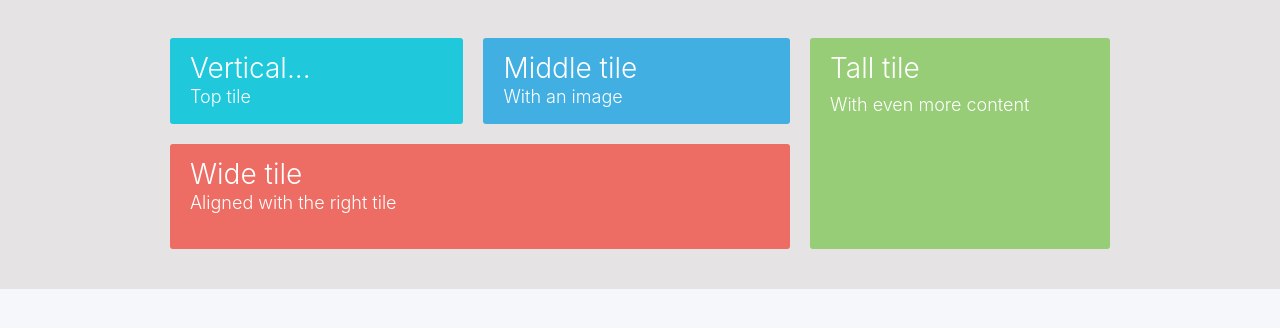
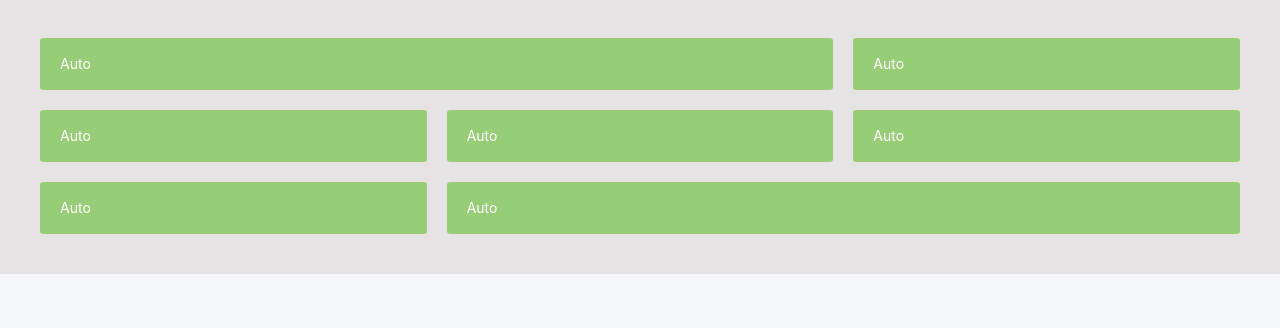
Before and after one commit to kazixma/hostel-prototype, a website: page src/index.html in a window 1280 px wide. Shown: the part 534-862 px from the top of the page. Drawn offline with Linux system fonts and the light colour scheme; files whose address does not match are found by name.

Commit message:
change tiles to grid

```diff
--- a/src/index.html
+++ b/src/index.html
@@ -104,45 +104,27 @@
 
      <div class="section main">
         <div class="container">
-            <div id="text-content" class="tile is-ancestor">
-                <div class="tile is-vertical is-8">
-                    <div class="tile">
-                        <div class="tile is-parent is-vertical">
-                            <article class="tile is-child notification is-primary">
-                                <p class="title">Vertical...</p>
-                                <p class="subtitle">Top tile</p>
-                            </article>
+            <div class="columns">
+                <div class="column is-8">
+                    <p class="notification is-success">Auto</p>
+                </div>
+                <div class="column is-4">
+                    <p class="notification is-success">Auto</p>
+                </div>
 
-                        </div>
-                        <div class="tile is-parent">
-                            <article class="tile is-child notification is-info">
-                                <p class="title">Middle tile</p>
-                                <p class="subtitle">With an image</p>
 
-                            </article>
-                        </div>
-                    </div>
-                    <div class="tile is-parent">
-                        <article class="tile is-child notification is-danger">
-                            <p class="title">Wide tile</p>
-                            <p class="subtitle">Aligned with the right tile</p>
-                            <div class="content">
-                                <!-- Content -->
-                            </div>
-                        </article>
-                    </div>
-                </div>
-                <div class="tile is-parent">
-                    <article class="tile is-child notification is-success">
-                        <div class="content">
-                            <p class="title">Tall tile</p>
-                            <p class="subtitle">With even more content</p>
-                            <div class="content">
-                                <!-- Content -->
-                            </div>
-                        </div>
-                    </article>
-                </div>
+            </div>
+            <div class="columns">
+                <div class="column is-4"><p class="notification is-success">Auto</p></div>
+                <div class="column is-4"><p class="notification is-success">Auto</p></div>
+                <div class="column is-4"><p class="notification is-success">Auto</p></div>
+
+            </div>
+             <div class="columns">
+                <div class="column is-4"><p class="notification is-success">Auto</p></div>
+                <div class="column is-8"><p class="notification is-success">Auto</p></div>
+
+
             </div>
 
         </div>
```
